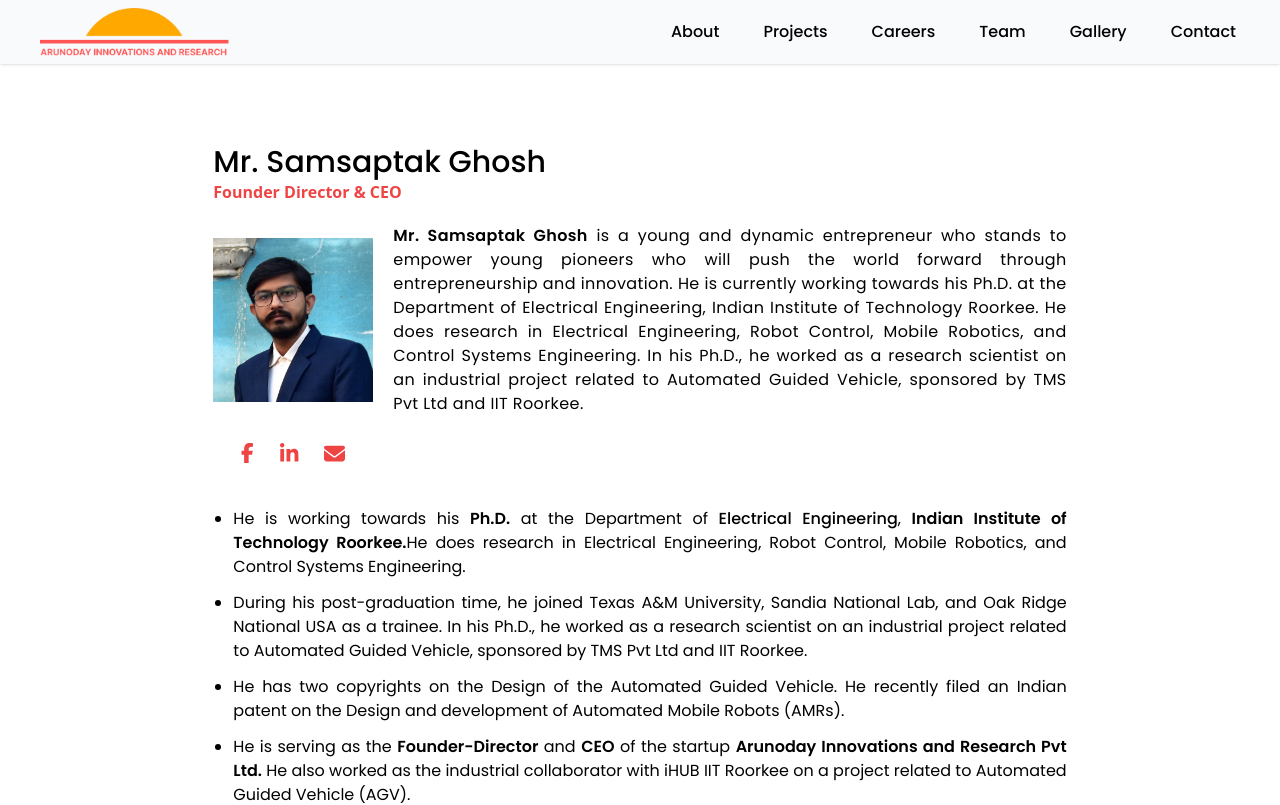
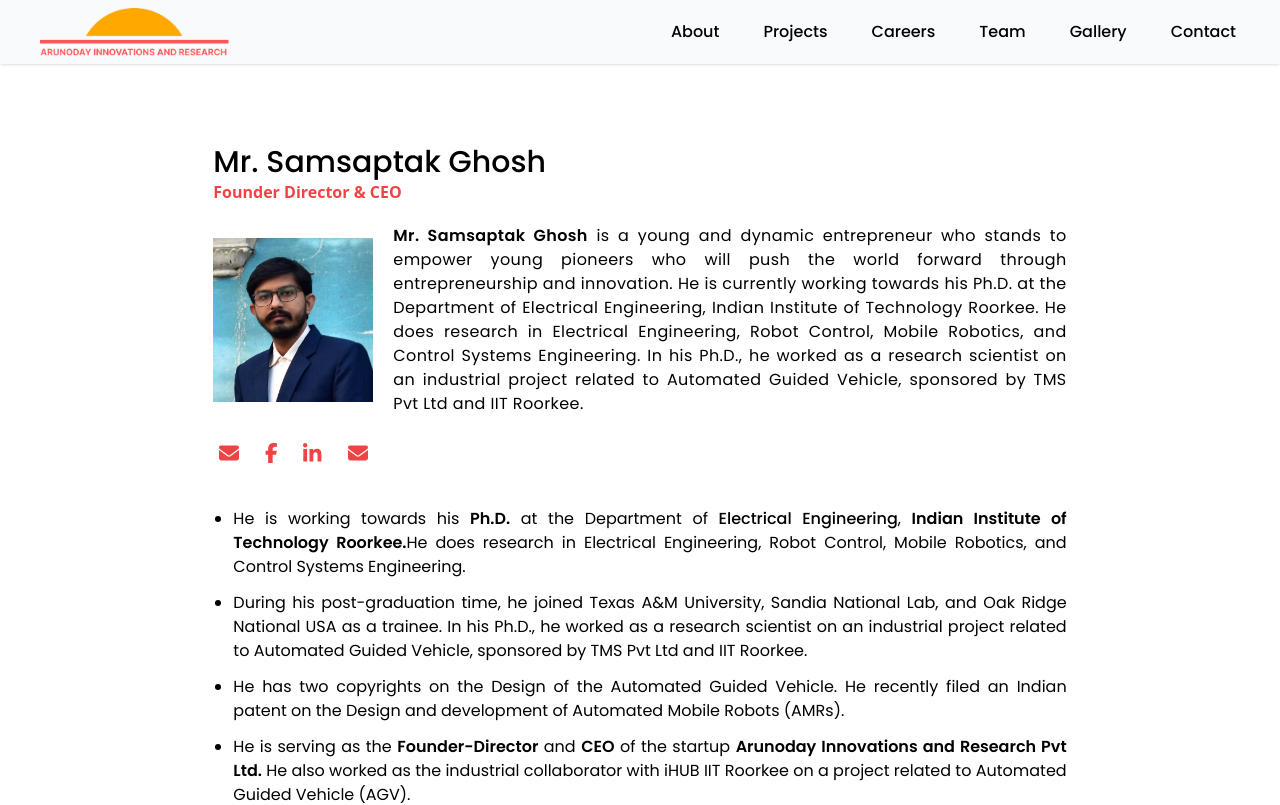
Before and after one commit to niteshjangid29/ArunodayInnovations, a React (Create React App) app: page /samsaptak-ghosh in a window 1280 px wide. Shown: the top 805 px of the page. Built offline with nearby package versions, Linux system fonts and the light colour scheme; the HTML template or start-up script is replaced by a standard one.

Commit message:
email update

```diff
--- a/src/pages/Samsaptak.jsx
+++ b/src/pages/Samsaptak.jsx
@@ -35,6 +35,16 @@
         </div>
         <div className="w-40 flex justify-center text-red-500 my-5 mx-auto md:mx-0">
           <a
+            href="mailto: ceo@arunodayinnovations.com"
+            target="_blank"
+            rel="noreferrer"
+          >
+            <FontAwesomeIcon
+              className="h-[20px] w-fit mx-1.5 px-[7px] py-[7px] rounded-lg"
+              icon="fa-solid fa-envelope"
+            />
+          </a>
+          <a
             href="https://www.facebook.com/samsaptak.ghosh.5/"
             rel="noreferrer"
             target="_blank"
@@ -60,7 +70,7 @@
             rel="noreferrer"
           >
             <FontAwesomeIcon
-              className="h-[21px] w-fit mx-1.5 px-[7px] py-[7px] rounded-lg"
+              className="h-[20px] w-fit mx-1.5 px-[7px] py-[7px] rounded-lg"
               icon="fa-solid fa-envelope"
             />
           </a>
```
